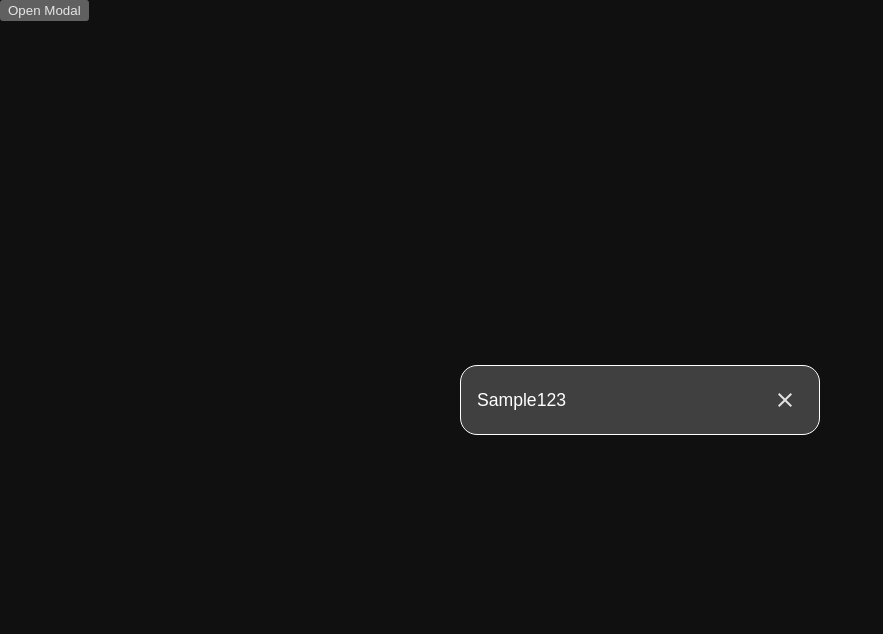
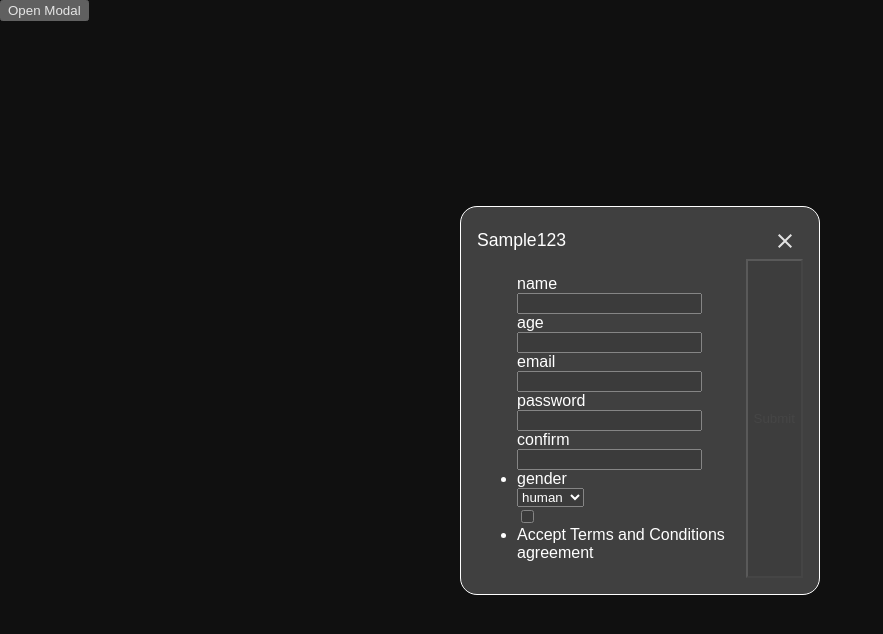
Before and after one commit to FirstDayAtWork/rss-react-course-projects, a React (Vite) app: page / in a window 1280 px wide. Both pictures are taken after a click on the button "Open Modal". Shown: the top 634 px of the page, without its empty margins (0-883 px from the left). Built offline with nearby package versions, Linux system fonts and the light colour scheme.

Commit message:
feat: add react-hook-form && zod && some validation logic && inputs

```diff
--- a/package.json
+++ b/package.json
@@ -18,9 +18,12 @@
     "coverage": "vitest run --coverage"
   },
   "dependencies": {
+    "@hookform/resolvers": "^5.2.1",
     "@tanstack/react-query": "^5.81.5",
     "react": "^19.1.0",
-    "react-dom": "^19.1.0"
+    "react-dom": "^19.1.0",
+    "react-hook-form": "^7.62.0",
+    "zod": "^4.0.17"
   },
   "devDependencies": {
     "@eslint/js": "^9.30.1",
--- /dev/null
+++ b/src/components/form/checkbox/checkbox.module.css
@@ -0,0 +1,15 @@
+.list {
+  display: block;
+}
+
+.checkbox {
+  display: block;
+}
+
+.error {
+  display: block;
+}
+
+.label {
+  display: block;
+}
--- /dev/null
+++ b/src/components/form/checkbox/checkbox.tsx
@@ -0,0 +1,33 @@
+import type { JSX } from 'react';
+import type { FieldErrors, UseFormRegister } from 'react-hook-form';
+import classes from './checkbox.module.css';
+import type { FormInputs } from '../../../zod/schema';
+import type { CheckBoxData } from '../../../utility/input-types';
+
+export default function Checkbox({
+  register,
+  error,
+  data,
+}: {
+  register: UseFormRegister<FormInputs>;
+  error: FieldErrors<FormInputs>;
+  data: CheckBoxData;
+}): JSX.Element {
+  return (
+    <li className="list">
+      <input
+        {...register(data.name)}
+        className={classes.checkbox}
+        name={data.name}
+        id={data.name}
+        type="checkbox"
+      ></input>
+
+      <label htmlFor={data.name} className={classes.label}>
+        {data.title}
+      </label>
+
+      {error[data.name] && <div className={classes.error}>{error[data.name]?.message}</div>}
+    </li>
+  );
+}
--- a/src/components/form/form.tsx
+++ b/src/components/form/form.tsx
@@ -1,6 +1,54 @@
 import type { JSX } from 'react';
 import classes from './form.module.css';
+import type { SubmitHandler } from 'react-hook-form';
+import { useForm } from 'react-hook-form';
+import { zodResolver } from '@hookform/resolvers/zod';
+import Input from './input/input';
+import { array, selectOptions, checkboxData } from '../../utility/input-types';
+import { schema, type FormInputs } from '../../zod/schema';
+import Select from './select/select';
+import Checkbox from './checkbox/checkbox';
 
-export default function Form(): JSX.Element {
-  return <form className={classes.form}></form>;
+type FormProps = {
+  handleClose: () => void;
+};
+
+export default function Form(props: FormProps): JSX.Element {
+  const { handleClose } = props;
+
+  const {
+    register,
+    handleSubmit,
+    reset,
+    formState: { errors, isValid },
+  } = useForm<FormInputs>({ mode: 'onChange', resolver: zodResolver(schema) });
+
+  const onSubmit: SubmitHandler<FormInputs> = (data) => {
+    if (data) {
+      console.log(data);
+      handleClose();
+      reset();
+    }
+  };
+
+  return (
+    <form className={classes.form} onSubmit={handleSubmit(onSubmit)}>
+      <ul>
+        {array.length > 0 &&
+          array.map((item) => (
+            <Input key={item[0]} register={register} error={errors} content={item} />
+          ))}
+
+        <Select register={register} error={errors} name={'gender'} options={selectOptions} />
+
+        {checkboxData.map((item) => (
+          <Checkbox key={item.name} register={register} error={errors} data={item} />
+        ))}
+      </ul>
+
+      <button className={[!isValid && 'disabled', ''].join(' ')} disabled={!isValid} type="submit">
+        Submit
+      </button>
+    </form>
+  );
 }
--- /dev/null
+++ b/src/components/form/input/input.module.css
@@ -0,0 +1,15 @@
+.list {
+  display: block;
+}
+
+.input {
+  display: block;
+}
+
+.error {
+  display: block;
+}
+
+.label {
+  display: block;
+}
--- /dev/null
+++ b/src/components/form/input/input.tsx
@@ -0,0 +1,33 @@
+import type { JSX } from 'react';
+import type { FieldErrors, UseFormRegister } from 'react-hook-form';
+import classes from './input.module.css';
+import type { FormInputs } from '../../../zod/schema';
+
+export default function Input({
+  register,
+  error,
+  content,
+}: {
+  register: UseFormRegister<FormInputs>;
+  error: FieldErrors<FormInputs>;
+  content: [keyof FormInputs, string];
+}): JSX.Element {
+  return (
+    <li className={classes.list}>
+      <label htmlFor={content[0]} className={classes.label}>
+        {content[0]}
+      </label>
+
+      <input
+        {...register(content[0], {
+          valueAsNumber: content[1] === 'number',
+        })}
+        type={content[1]}
+        className={classes.input}
+        id={content[0]}
+        name={content[0]}
+      />
+      {error[content[0]] && <div className={classes.error}>{error[content[0]]?.message}</div>}
+    </li>
+  );
+}
--- /dev/null
+++ b/src/components/form/select/select.module.css
@@ -0,0 +1,15 @@
+.list {
+  display: block;
+}
+
+.select {
+  display: block;
+}
+
+.error {
+  display: block;
+}
+
+.label {
+  display: block;
+}
--- /dev/null
+++ b/src/components/form/select/select.tsx
@@ -0,0 +1,39 @@
+import type { JSX } from 'react';
+import type { FieldErrors, UseFormRegister } from 'react-hook-form';
+import classes from './select.module.css';
+import type { FormInputs } from '../../../zod/schema';
+
+export default function Select({
+  register,
+  error,
+  name,
+  options,
+}: {
+  register: UseFormRegister<FormInputs>;
+  error: FieldErrors<FormInputs>;
+  name: keyof FormInputs;
+  options: FormInputs['gender'][];
+}): JSX.Element {
+  return (
+    <li className="list">
+      <label htmlFor={name} className={classes.label}>
+        {name}
+      </label>
+
+      <select
+        {...register(name)}
+        className={classes.select}
+        name={name}
+        id={name}
+        defaultValue={options[0]}
+      >
+        {options.map((item, index) => (
+          <option key={index} value={item}>
+            {item}
+          </option>
+        ))}
+      </select>
+      {error[name] && <div className={classes.error}>{error[name]?.message}</div>}
+    </li>
+  );
+}
--- a/src/components/modal/modal.tsx
+++ b/src/components/modal/modal.tsx
@@ -36,7 +36,7 @@ export default function Modal(props: ModalProps): JSX.Element {
           onClick={handleClose}
         ></button>
       </div>
-      <Form />
+      <Form handleClose={handleClose} />
     </dialog>,
     document.body,
   );
--- a/src/index.css
+++ b/src/index.css
@@ -7,3 +7,13 @@
 body {
   min-height: 100vh;
 }
+
+.disabled {
+  pointer-events: none;
+  cursor: default;
+
+  color: rgb(104 104 104 / 40%) !important;
+
+  background-color: rgb(71 71 71 / 40%) !important;
+  filter: grayscale(80%) brightness(80%);
+}
--- /dev/null
+++ b/src/utility/input-types.ts
@@ -0,0 +1,21 @@
+import type { FormInputs } from '../zod/schema';
+
+const INPUT_TYPES: Map<keyof FormInputs, string> = new Map()
+  .set('name', 'text')
+  .set('age', 'number')
+  .set('email', 'email')
+  .set('password', 'password')
+  .set('confirm', 'password');
+
+export const array = [...INPUT_TYPES.entries()];
+
+export type CheckBoxData = {
+  name: keyof FormInputs;
+  title: string;
+};
+
+export const checkboxData: CheckBoxData[] = [
+  { name: 'terms', title: 'Accept Terms and Conditions agreement' },
+];
+
+export const selectOptions: FormInputs['gender'][] = ['human', 'undead', 'elf', 'orc'];
--- /dev/null
+++ b/src/zod/schema.ts
@@ -0,0 +1,35 @@
+import z from 'zod';
+
+const basicSchema = z.object({
+  name: z.string().regex(/^(?=[A-Z])[a-zA-Z]{1,72}$/, { error: 'Must be Capitalized!' }),
+  age: z.number().nonnegative(),
+  email: z.email(),
+  gender: z.enum(['human', 'undead', 'elf', 'orc']),
+  terms: z.literal(true, { error: 'Must be Checked!' }),
+});
+
+const passwordSchema = z
+  .object({
+    password: z.string().regex(/^(?=\S*\d)(?=\S*[a-z])(?=\S*[A-Z])(?=.*[!@#$%^&*])\S{8,72}$/, {
+      error: `At least 8 characters long
+        contains a lowercase letter
+        contains an uppercase letter
+        contains a digit
+        contains a special character `,
+    }),
+    confirm: z.string().regex(/^(?=\S*\d)(?=\S*[a-z])(?=\S*[A-Z])(?=.*[!@#$%^&*])\S{8,72}$/, {
+      error: `At least 8 characters long
+        contains a lowercase letter
+        contains an uppercase letter
+        contains a digit
+        contains a special character `,
+    }),
+  })
+  .refine((data) => data.password === data.confirm, {
+    error: 'Passwords should match!',
+    path: ['confirm'],
+  });
+
+export const schema = basicSchema.and(passwordSchema);
+
+export type FormInputs = z.infer<typeof schema>;
```
Also changed, not shown: 2 other files (tests, documents, lock files or other folders).
